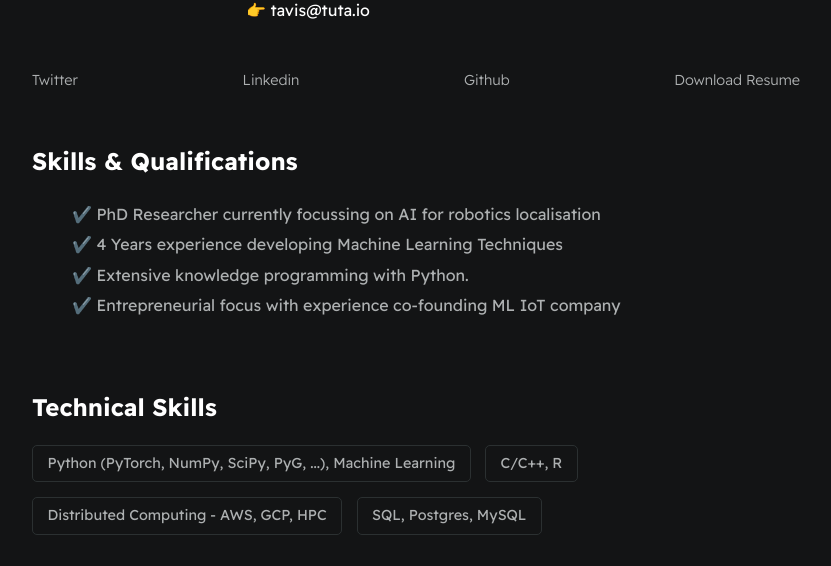
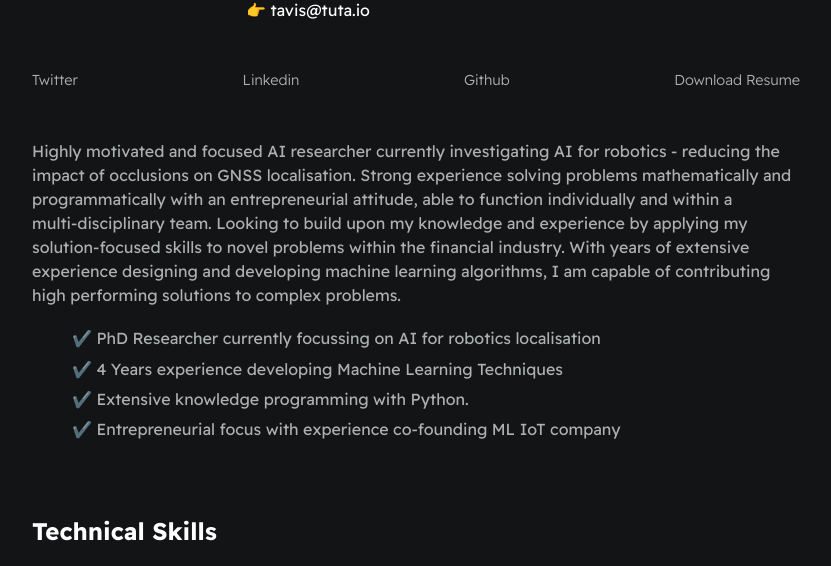
Before and after one commit to tavisshore/tavisshore.github.io, a plain HTML site: page index.html in a window 1280 px wide. Shown: the part 234-800 px from the top of the page, without its empty margins (224-1055 px from the left). Drawn offline with Linux system fonts and the light colour scheme.

Commit message:
added intro

```diff
--- a/index.html
+++ b/index.html
@@ -32,7 +32,14 @@
             </section>
 
             <section class="section--page">
-                <h2>Skills & Qualifications</h2>
+                <!-- <h2>Skills & Qualifications</h2> -->
+                <p>
+                    Highly motivated and focused AI researcher currently investigating AI for robotics ‑ reducing the impact of occlusions on GNSS
+                    localisation. Strong experience solving problems mathematically and programmatically with an entrepreneurial attitude, able to
+                    function individually and within a multi‑disciplinary team. Looking to build upon my knowledge and experience by applying my
+                    solution‑focused skills to novel problems within the financial industry. With years of extensive experience designing and developing
+                    machine learning algorithms, I am capable of contributing high performing solutions to complex problems.
+                </p>
                 <ul id="qualifications--list">
                     <li>✔️ PhD Researcher currently focussing on AI for robotics localisation </li>
                     <li>✔️ 4 Years experience developing Machine Learning Techniques</li>
```
